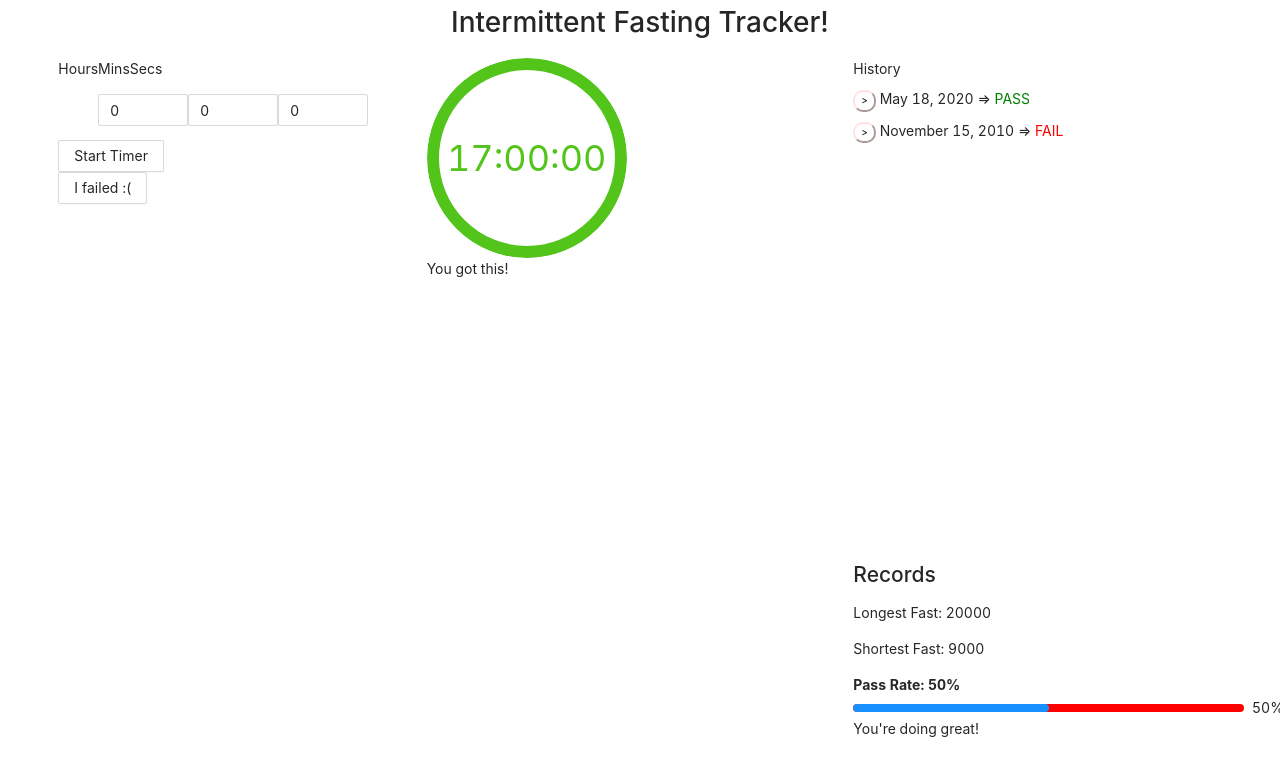
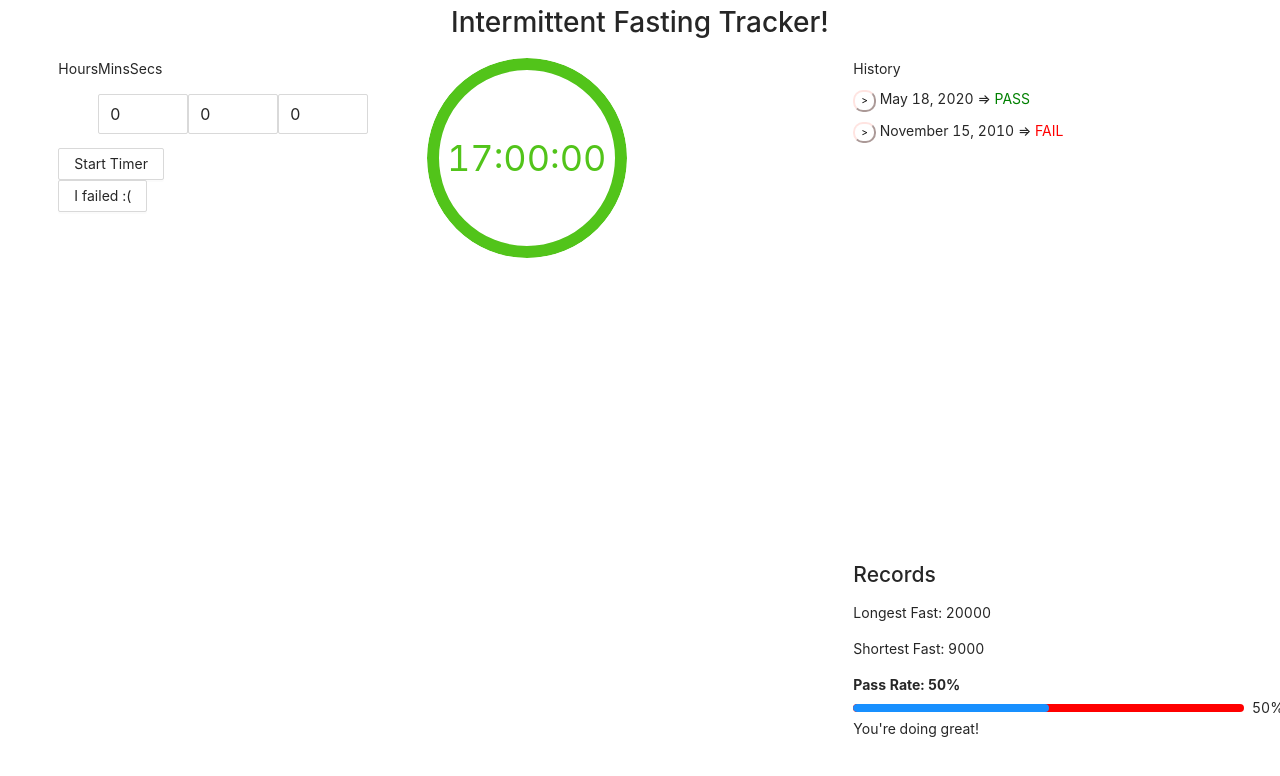
Before and after one commit to colemanjenkins/intermittent-fasting-timer, a React (Create React App) app: page / in a window 1280 px wide. Shown: the top 776 px of the page. Built offline with nearby package versions, Linux system fonts and the light colour scheme.

Commit message:
kinda working messages, pls send help

```diff
--- a/src/Components/Timer.js
+++ b/src/Components/Timer.js
@@ -7,7 +7,7 @@ class Timer extends Component {
     constructor(props) {
         super(props);
         this.state = {
-            message: 'You got this!'
+
         }
     }
 
@@ -63,25 +63,19 @@ class Timer extends Component {
         return pct;
     }
 
-    calculateMsg(pct) {
-        const msgs = ['apple', 'banana', 'coconut'];
-        if (pct % 10 < 2 && pct !== 0 && pct !== 100) {
-            this.setState({
-                message: Math.floor(Math.random() * Math.floor(msgs.length))
-            })
-        }
-    }
-
     render() {
         const {
             stop,
             timerLength,
             timerStart,
         } = this.props;
-        this.calculateMsg(this.calculatePercent(timerStart, timerLength, stop));
-
+        const pct = this.calculatePercent(timerStart, timerLength, stop);
+        const msgs = ['apple', 'banana', 'coconut'];
+        var message = '';
+        if (pct % 10 < 2 && pct !== 0 && pct !== 100) {
+            message = msgs[Math.floor(Math.random() * Math.floor(msgs.length))]
+        }
         return (
-
             <div className="timer" style={{ verticalAlign: "center" }}>
 
                 <Progress type="circle"
@@ -90,7 +84,7 @@ class Timer extends Component {
                     width={200}
                 />
 
-                <div>{this.state.message}</div>
+                <div>{message}</div>
             </div>
         );
     }
--- a/src/Components/TimerControls.js
+++ b/src/Components/TimerControls.js
@@ -65,6 +65,7 @@ class TimerControls extends React.Component {
                                 max={99}
                                 value={this.state.hours}
                                 onChange={this.handleHourInput}
+                                size='large'
                             />
                         </li>
                         <li>
@@ -73,6 +74,7 @@ class TimerControls extends React.Component {
                                 max={59}
                                 value={this.state.minutes}
                                 onChange={this.handleMinuteInput}
+                                size='large'
                             />
                         </li>
                         <li>
@@ -81,6 +83,7 @@ class TimerControls extends React.Component {
                                 max={59}
                                 value={this.state.seconds}
                                 onChange={this.handleSecondInput}
+                                size='large'
                             />
                         </li>
                     </ul>
```
